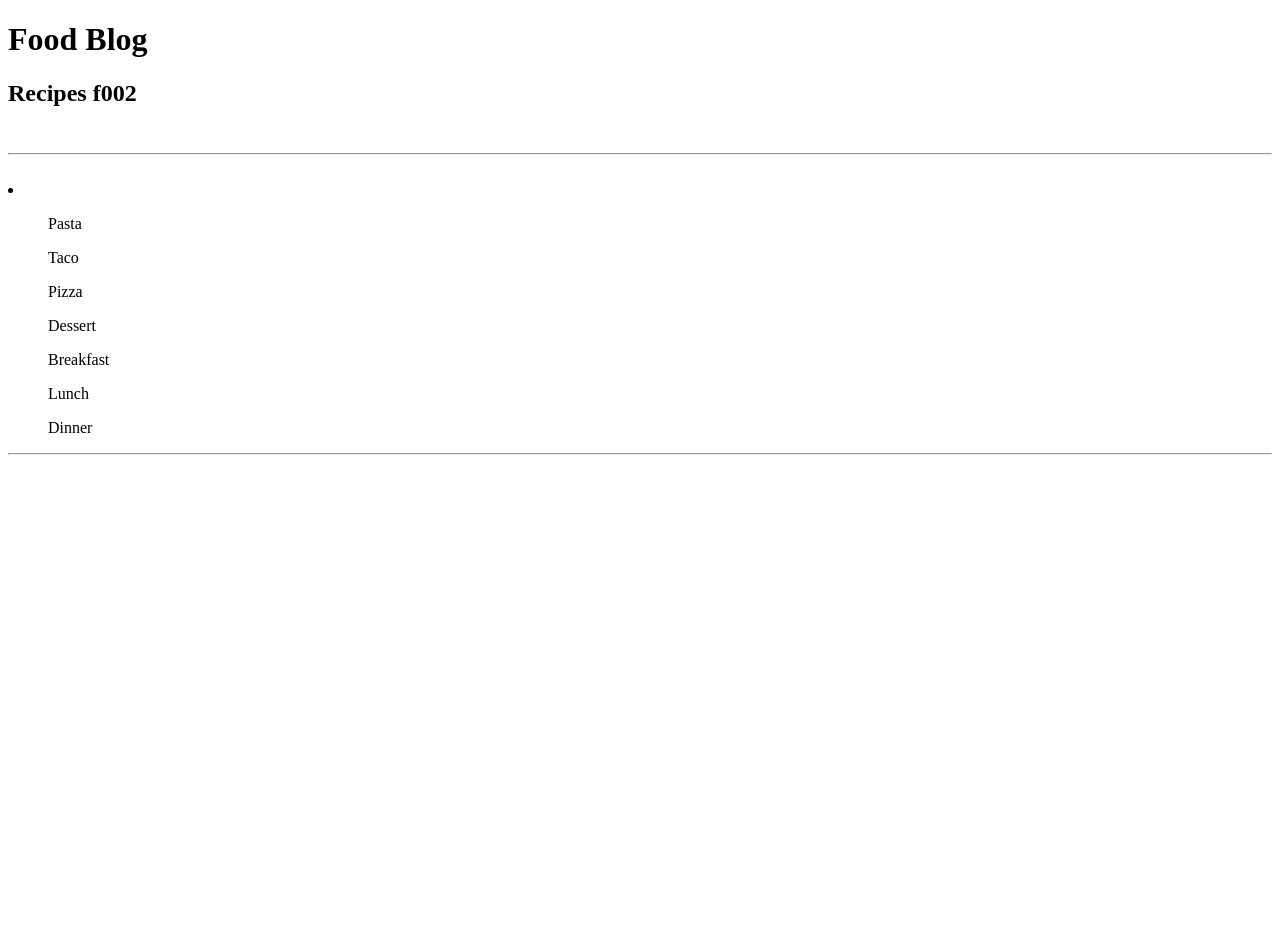
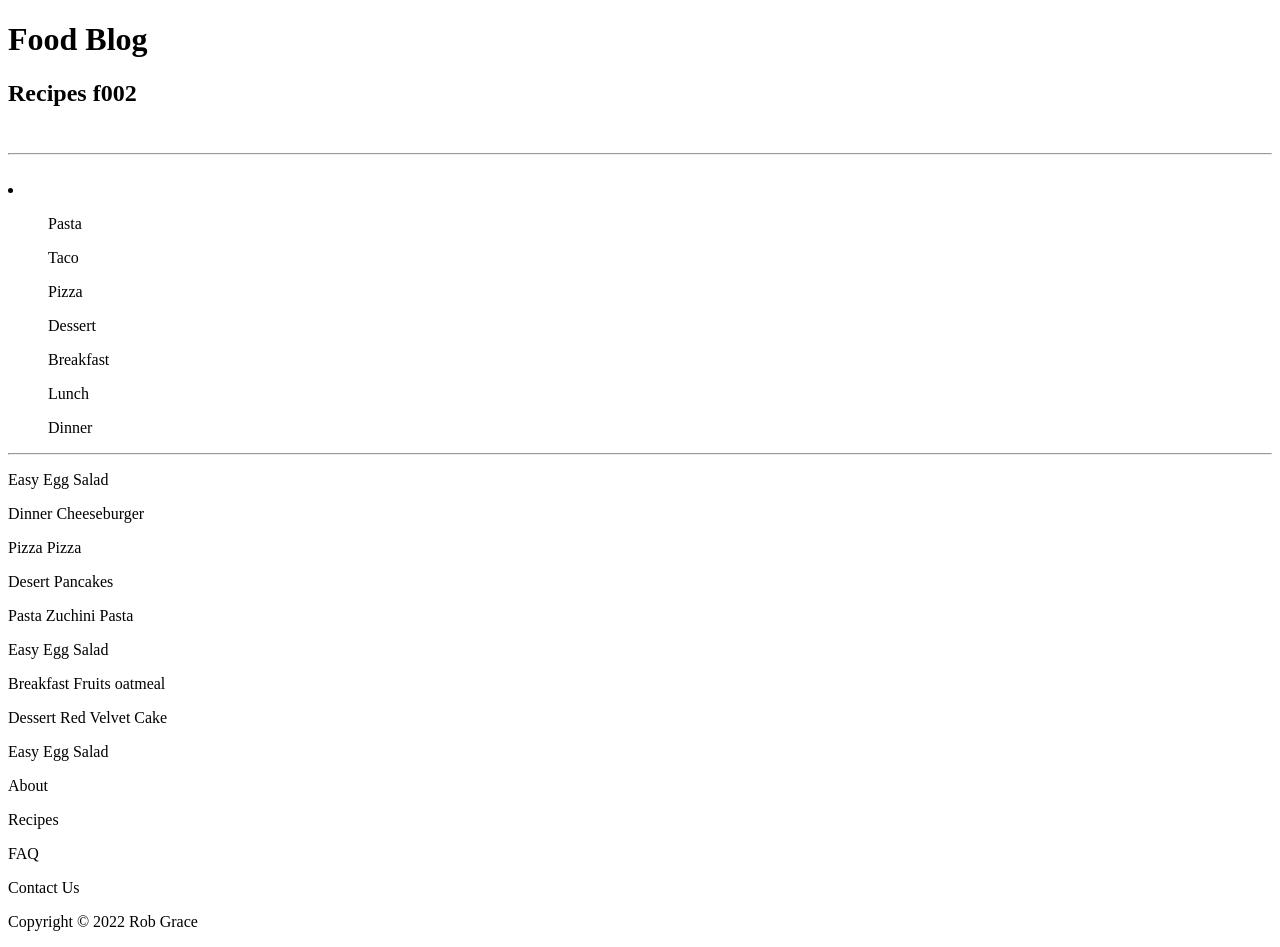
Before and after one commit to ailefthelightson/FE18-CR1-robGrace, a plain HTML site: page index.html in a window 1280 px wide. Before the commit the page ends 800 px from the top, so only its background shows below. Drawn offline with Linux system fonts and the light colour scheme.

Commit message:
html done

```diff
--- a/index.html
+++ b/index.html
@@ -10,7 +10,6 @@
     <header>
         <h1>Food Blog</h1>
         <h2>Recipes f002</h2>
-
         <i class="fa-solid fa-magnifying-glass"></i>
         <!--https://fontawesome.com/icons/magnifying-glass?s=light&f=classic*/-->
     </header>
@@ -30,5 +29,28 @@
         </li>
     </nav>
     <hr>
+    <section>
+        <p>Easy Egg Salad</p>
+        <p>Dinner Cheeseburger</p>
+        <p>Pizza  Pizza</p>
+        <p>Desert Pancakes</p>
+        <p>Pasta Zuchini Pasta</p>
+        <p>Easy Egg Salad</p>
+        <p>Breakfast Fruits oatmeal</p>
+        <p>Dessert Red Velvet Cake</p>
+        <p>Easy Egg Salad</p>
+
+    </section>
+
+    <footer>
+        <div>
+        <p>About</p>
+        <p>Recipes</p>
+        <p>FAQ</p>
+        <p>Contact Us</p>
+        <p>Copyright &#169 2022 Rob Grace</p>
+    </div>
+    </footer>
+    <p></p>
 </body>
 </html>
```
